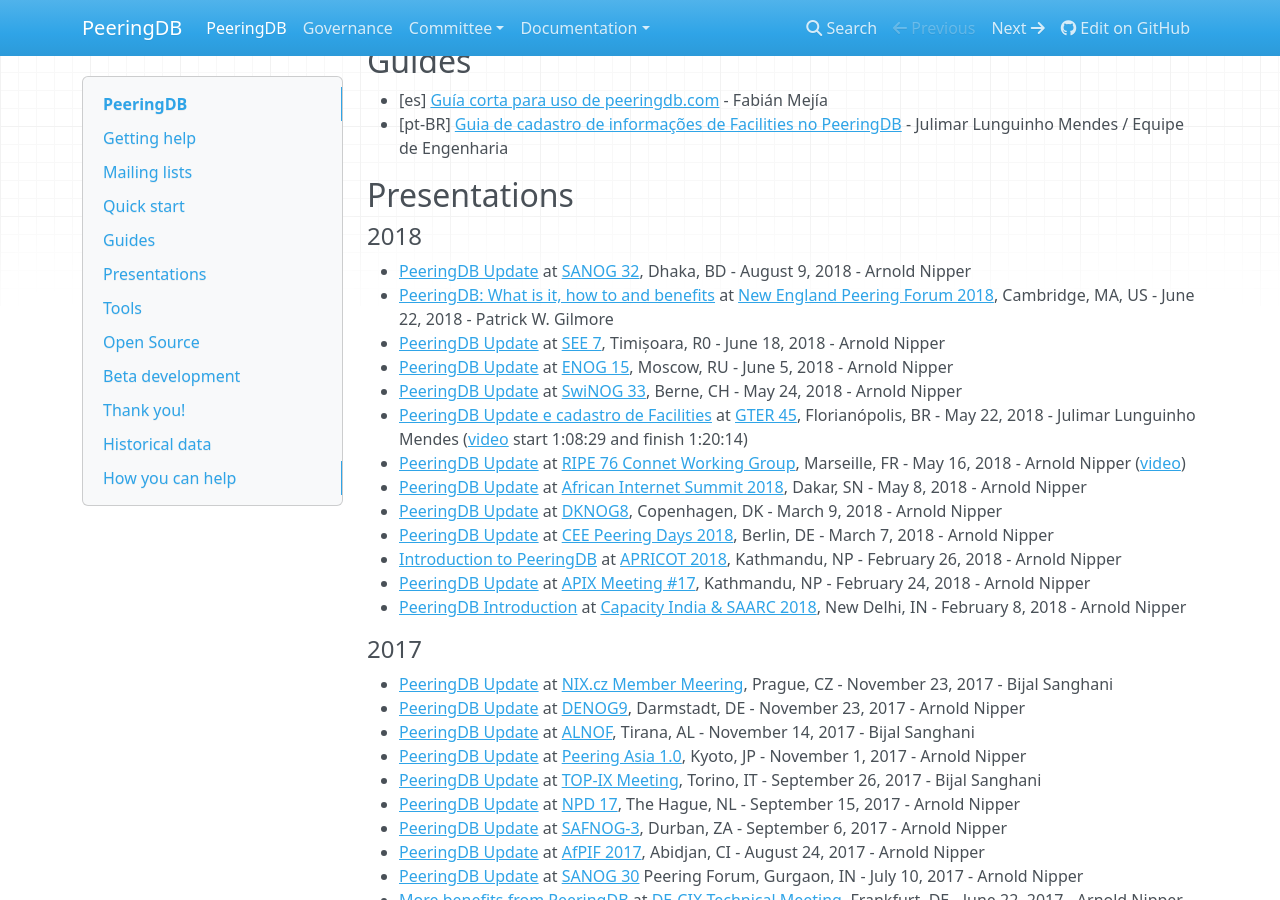
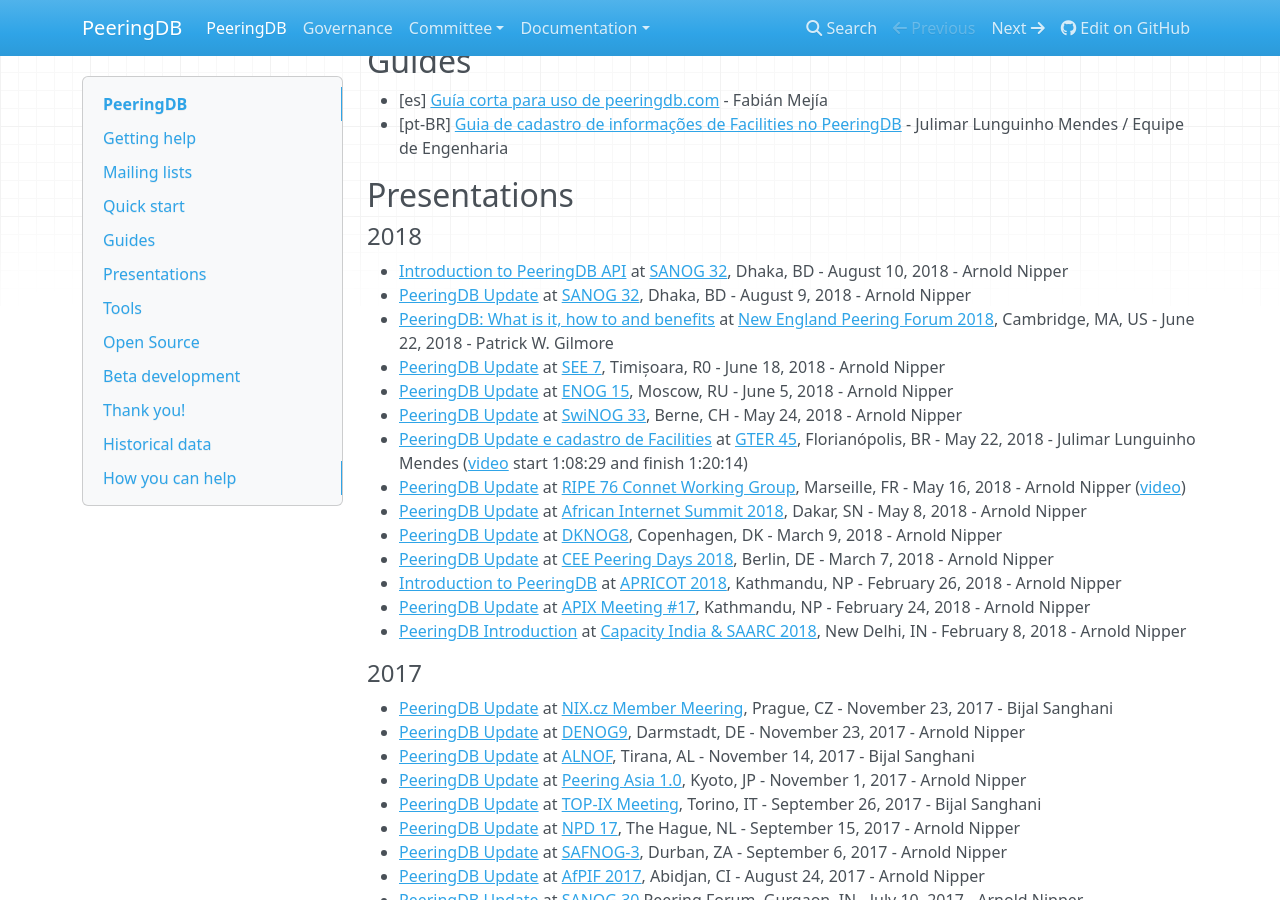
Before and after one commit to peeringdb/docs, an MkDocs documentation site: the page built from docs/index.md, in a window 1280 px wide and 900 px high, scrolled down 1184 px. Built offline with MkDocs 1.6.1, drawn with Linux system fonts in a browser that asks for light colours; nearby versions of some CDN libraries; old or Windows-style settings are respelled for this version of MkDocs.

Commit message:
Added Arnold's SANOG32 LT.

```diff
--- a/docs/index.md
+++ b/docs/index.md
@@ -52,6 +52,7 @@
 
 #### 2018
 
+- [Introduction to PeeringDB API](presentation/20180810-SANOG32-Lightning-Introduction-to-PeeringDB-API-Nipper.pdf) at [SANOG 32](http://www.sanog.org/sanog32/), Dhaka, BD - August 10, 2018 - Arnold Nipper
 - [PeeringDB Update](presentation/20180809-SANOG32-Update-Nipper.pdf) at [SANOG 32](http://www.sanog.org/sanog32/), Dhaka, BD - August 9, 2018 - Arnold Nipper
 - [PeeringDB: What is it, how to and benefits](presentation/20180622-NEPF-Gilmore.pdf) at [New England Peering Forum 2018](http://nepeeringforum.org/), Cambridge, MA, US - June 22, 2018 - Patrick W. Gilmore
 - [PeeringDB Update](presentation/20180619-SEE7-Lightning-Nipper.pdf) at [SEE 7](https://www.ripe.net/participate/meetings/regional-meetings/see/see-7), Timișoara, R0 - June 18, 2018 - Arnold Nipper
```
Also changed, not shown: 1 other file.
